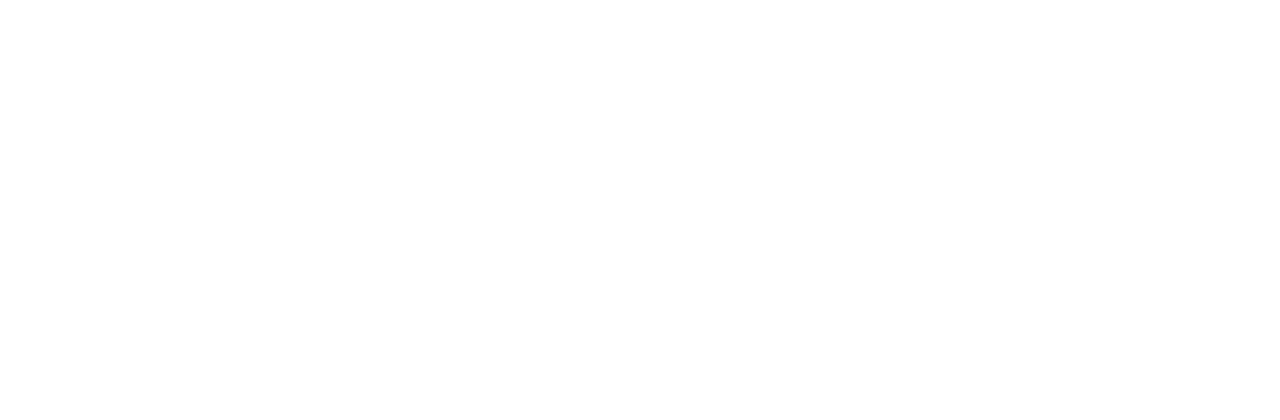
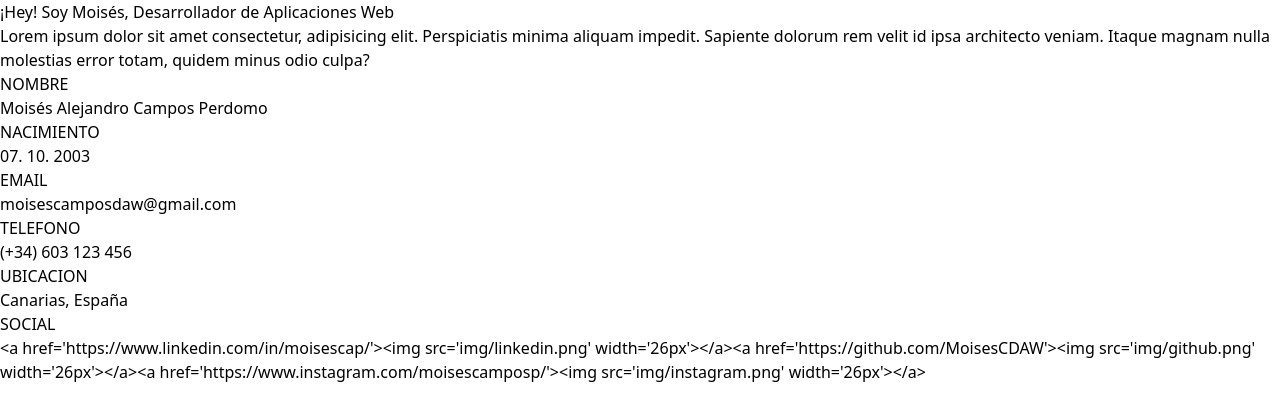
Before and after one commit to MoisesCDAW/Portafolio, a plain HTML site: page index.html in a window 1280 px wide. Drawn offline with nearby package versions, Linux system fonts and the light colour scheme.

Commit message:
Hecho: 1. DOM de la sección "sobreMi" 2. Parte del DOM de los datos personales

```diff
--- a/index.html
+++ b/index.html
@@ -7,7 +7,8 @@
     <link href="https://unpkg.com/tailwindcss@^2/dist/tailwind.min.css" rel="stylesheet">
 </head>
 <body>
-    <!-- <div class="sobre-mi">
+<!--
+    <div class="sobre-mi">
         <h2>...</h2>
         <p>...</p>
     </div>
@@ -34,11 +35,6 @@
         </div>
 
         <div>
-            <h2>SITIO WEB</h2>
-            <p>...</p>
-        </div>
-
-        <div>
             <h2>UBICACIÓN</h2>
             <p>...</p>
         </div>
@@ -61,7 +57,8 @@
         <img>
         <img>
         <img>
-    </div> -->
-    <script src="js/script.js"></script>
+    </div>
+-->
+    <script src="js/script.js" id="enlaceScript"></script>
 </body>
 </html>
--- a/js/script.js
+++ b/js/script.js
@@ -1,21 +1,17 @@
 const misDatos = {
     datosPerso: [
-        {
-            sobreMi: "¡Hey! Soy Moisés, Desarrollador de Aplicaciones Web",
-            descripcion: `Lorem ipsum dolor sit amet consectetur, adipisicing elit.
-            Perspiciatis minima aliquam impedit. Sapiente dolorum rem velit id ipsa architecto veniam.
-            Itaque magnam nulla molestias error totam, quidem minus odio culpa? `,
-            nombre: "Moisés Alejandro Campos Perdomo",
-            nacimiento: "07. 10. 2003",
-            email: "moisescamposdaw@gmail.com",
-            telefono: "(+34) 603 123 456",
-            ubicacion: "Canarias, España"
-        },
-        {
-            linkedIn: "<a href='https://www.linkedin.com/in/moisescap/'><img src='img/linkedin.png' width='26px'></a>",
-            github: "<a href='https://github.com/MoisesCDAW'><img src='img/github.png' width='26px'></a>",
-            instagram: "<a href='https://www.instagram.com/moisescamposp/'><img src='img/instagram.png' width='26px'></a>"
-        }
+        "¡Hey! Soy Moisés, Desarrollador de Aplicaciones Web",
+        `Lorem ipsum dolor sit amet consectetur, adipisicing elit.
+        Perspiciatis minima aliquam impedit. Sapiente dolorum rem velit id ipsa architecto veniam.
+        Itaque magnam nulla molestias error totam, quidem minus odio culpa? `,
+        "Moisés Alejandro Campos Perdomo",
+        "07. 10. 2003",
+        "moisescamposdaw@gmail.com",
+        "(+34) 603 123 456",
+        "Canarias, España",
+        "<a href='https://www.linkedin.com/in/moisescap/'><img src='img/linkedin.png' width='26px'></a>",
+        "<a href='https://github.com/MoisesCDAW'><img src='img/github.png' width='26px'></a>",
+        "<a href='https://www.instagram.com/moisescamposp/'><img src='img/instagram.png' width='26px'></a>"
     ],
     estudios: [
         {
@@ -80,3 +76,90 @@ const misDatos = {
         }
     ]
 };
+
+
+/**
+ * Crea el DOM de título con el nombre y la descripción del inicio
+ */
+function sobreMi(body, enlaceScript) {
+    let contenedor_SobreMi = document.createElement("div");
+    let tituloNombre = document.createElement("h2");
+    let miDescripcion = document.createElement("p");
+
+    body.insertBefore(contenedor_SobreMi, enlaceScript);
+
+    contenedor_SobreMi.classList.add("sobreMi");
+    contenedor_SobreMi.appendChild(tituloNombre);
+    contenedor_SobreMi.appendChild(miDescripcion);
+
+    tituloNombre.appendChild(document.createTextNode(misDatos.datosPerso[0]));
+    miDescripcion.appendChild(document.createTextNode(misDatos.datosPerso[1]));
+}
+
+
+/**
+ * Crea el DOM de los datos personales
+ */
+function datosPersonales(body, enlaceScript) {
+    const titulos = ["nombre", "nacimiento", "email", "telefono", "ubicacion"];
+    const redes = ["linkedIn", "github", "instagram"];
+
+    let contenedor_datosPerso = contenedor_dato = titulo = info = "";
+    let contador = 2;
+
+    contenedor_datosPerso = document.createElement("div");
+    contenedor_datosPerso.classList.add("datos-personales");
+
+    body.insertBefore(contenedor_datosPerso, enlaceScript);
+
+    // Crea <div> desde "nombre" hasta "ubicación"
+    for (let i = 0; i < titulos.length; i++) {
+
+        contenedor_dato = document.createElement("div");
+        contenedor_dato.classList.add("dato");
+
+        titulo = document.createElement("h2");
+        info = document.createElement("p");
+
+        contenedor_datosPerso.appendChild(contenedor_dato);
+        contenedor_dato.appendChild(titulo);
+        contenedor_dato.appendChild(info);
+
+        titulo.appendChild(document.createTextNode(titulos[i].toUpperCase()));
+        info.appendChild(document.createTextNode(misDatos.datosPerso[contador]));
+        contador++;
+    }
+
+    // Crea <div> "social"
+    contador = 7;
+    contenedor_dato = document.createElement("div");
+    contenedor_dato.classList.add("dato");
+    contenedor_datosPerso.appendChild(contenedor_dato);
+
+    titulo = document.createElement("h2");
+    contenedor_dato.appendChild(titulo);
+
+    titulo.appendChild(document.createTextNode("SOCIAL"));
+    for (let i = 0; i < 3; i++) {
+        enlace = document.createElement("a");
+        contenedor_dato.appendChild(enlace);
+        enlace.appendChild(document.createTextNode(misDatos.datosPerso[contador]));
+        contador++;
+    }
+
+}
+
+
+/**
+ * =========== INICIO ===========
+ */
+function inicio() {
+    let body = document.getElementsByTagName("body")[0];
+    let enlaceScript = document.getElementById("enlaceScript");
+
+    sobreMi(body, enlaceScript);
+    datosPersonales(body, enlaceScript);
+}
+
+
+inicio();
```
